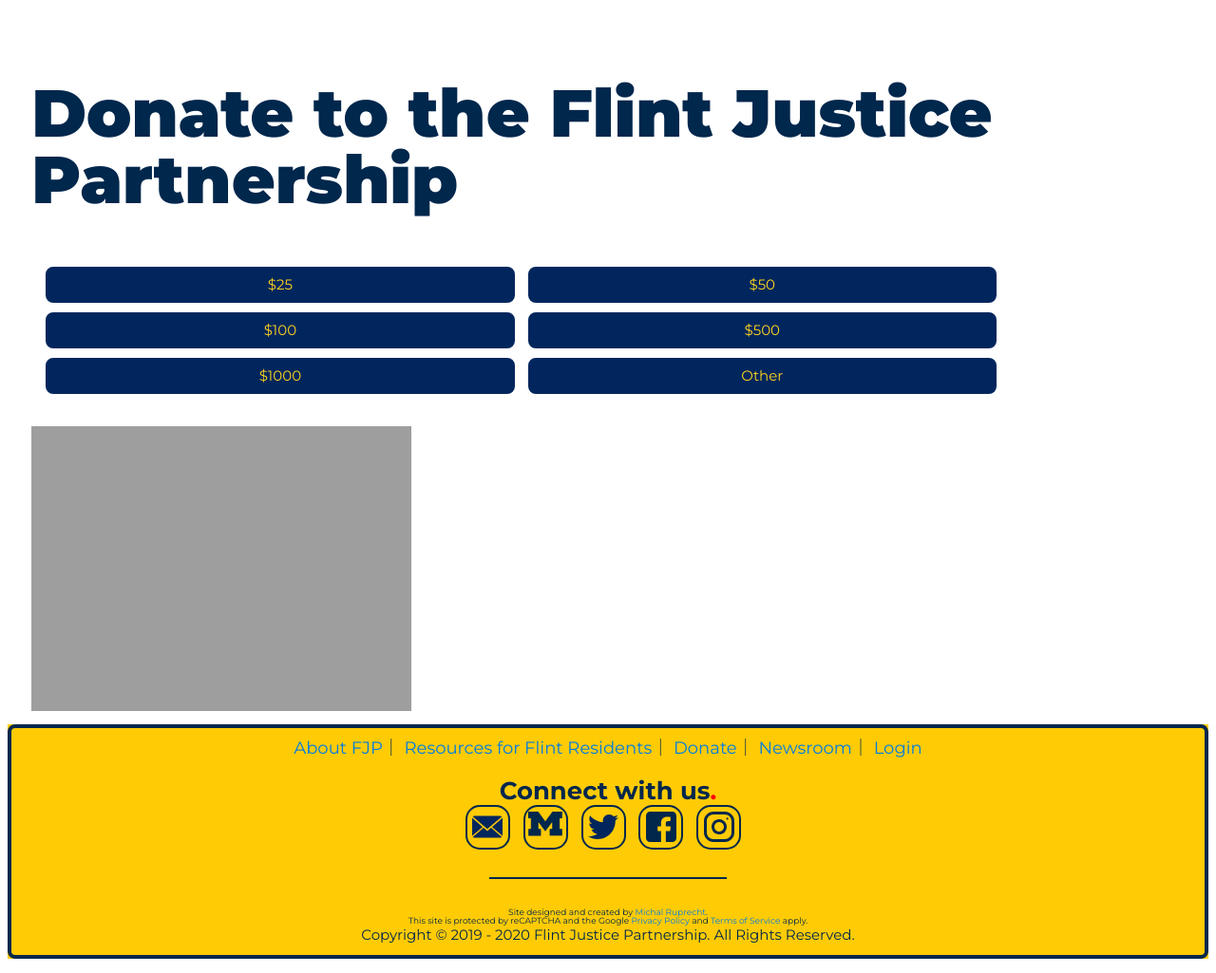
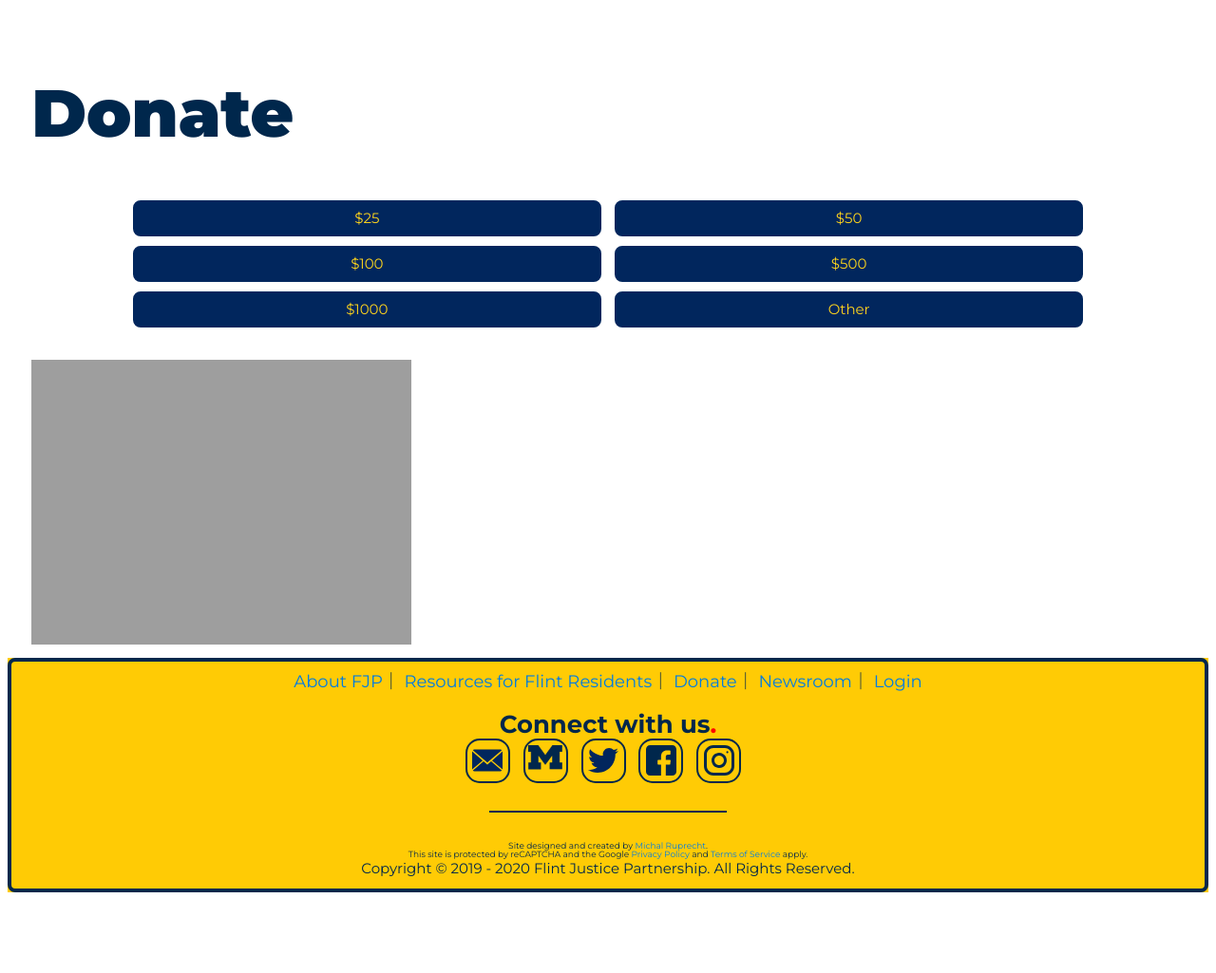
Before and after one commit to umichfjp/umichfjp.github.io, a Jekyll site: the page built from pages/donate.html, in a window 1280 px wide. Shown: the whole page at 95% size. Built offline with Jekyll 4.4.1, drawn with Linux system fonts in a browser that asks for light colours; after the commit the page ends 955 px from its top, so only the background shows below that.

Commit message:
Update donate.html

```diff
--- a/pages/donate.html
+++ b/pages/donate.html
@@ -11,15 +11,15 @@ title: Donate
   <body>
     <div class="grid">
       <div class="text">
-        <h1>Donate to the Flint Justice Partnership</h1>
-        <h3>
+        <h1>Donate</h1>
+        <h3><center>
           <a class="button" href="https://leadersandbest.umich.edu/find/#!/give/basket/fund/927006?Amount=25" target="_blank">$25</a>
           <a class="button" href="https://leadersandbest.umich.edu/find/#!/give/basket/fund/927006?Amount=50" target="_blank">$50</a>
           <a class="button" href="https://leadersandbest.umich.edu/find/#!/give/basket/fund/927006?Amount=100" target="_blank">$100</a>
           <a class="button" href="https://leadersandbest.umich.edu/find/#!/give/basket/fund/927006?Amount=500" target="_blank">$500</a>
           <a class="button" href="https://leadersandbest.umich.edu/find/#!/give/basket/fund/927006?Amount=1000" target="_blank">$1000</a>
           <a class="button" href="https://leadersandbest.umich.edu/find/#!/give/basket/fund/927006" target="_blank">Other</a>
-        </h3>
+          </center></h3>
 
         <br /><img src="https://umichfjp.github.io/assets/banner.svg" alt="This is the Flint Justice Partnership, umich fjp donate, umichfjp, crossing water, mcsp, fbem, hurley">
         </div><br />
```
